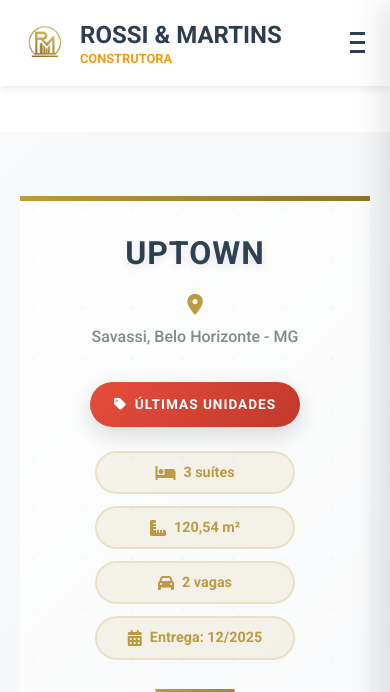
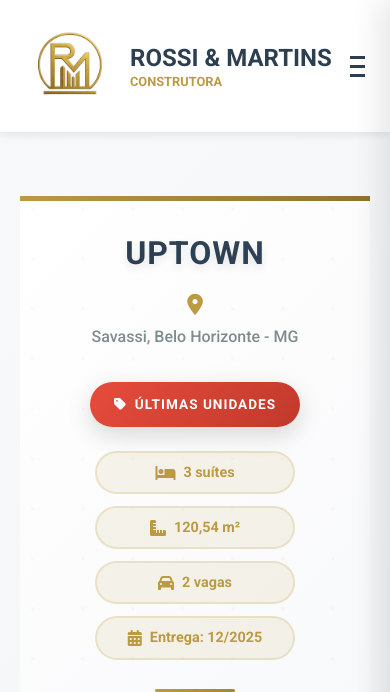
Before and after one commit to wilkerbruno/empreendimentos, a Flask app: page /empreendimento/1 in a window 390 px wide. Shown: the top 692 px of the page. Run offline with Flask 3, Linux system fonts and the light colour scheme.

Commit message:
cores
Alterando algumas cores do projeto

```diff
--- a/static/css/detalhes.css
+++ b/static/css/detalhes.css
@@ -603,7 +603,7 @@
     left: 0;
     width: 60px;
     height: 4px;
-    background: linear-gradient(135deg, #bc9a42, #a18737);
+    background-color: #bc9a42;
     border-radius: 2px;
 }
 
@@ -778,7 +778,7 @@
 
 .btn-submit {
     width: 100%;
-    background: linear-gradient(135deg, #bc9a42, #a18737);
+    background-color: #bc9a42;
     color: white;
     border: none;
     padding: 1.25rem;
@@ -793,7 +793,7 @@
 }
 
 .btn-submit:hover {
-    background: linear-gradient(135deg, #a18737, #8f742f);
+    background-color: #bc9a42;
     transform: translateY(-2px);
     box-shadow: 0 6px 20px rgba(188, 154, 66, 0.4);
 }
--- a/static/css/style.css
+++ b/static/css/style.css
@@ -45,10 +45,7 @@
     gap: 10px;
 }
 
-.logo {
-    width: 40px;
-    height: 40px;
-}
+
 
 .brand-text {
     font-size: 1.5rem;
@@ -296,6 +293,11 @@
         width: 250px;
         padding: 12px 30px;
     }
+
+    .logo {
+        width: 50px;
+        height: 50px;
+    }
 }
 
 @media (max-width: 480px) {
@@ -315,6 +317,11 @@
     .btn-clear, .btn-search {
         width: 200px;
         font-size: 0.9rem;
+    }
+
+    .logo {
+        width: 50px;
+        height: 50px;
     }
 }
 
--- a/static/js/script.js
+++ b/static/js/script.js
@@ -260,7 +260,7 @@
             </div>
 
             <div class="card-price">
-                <strong style="color: #f39c12; font-size: 1.2rem;">${empreendimento.preco}</strong>
+                <strong style="color: #bc9a42; font-size: 1.2rem;">${empreendimento.preco}</strong>
             </div>
             <button class="card-button" onclick="verDetalhes(${empreendimento.id})">
                 VER DETALHES
--- a/templates/base.html
+++ b/templates/base.html
@@ -58,8 +58,8 @@
         }
 
         .logo {
-            width: 50px;
-            height: 50px;
+            width: 100px;
+            height: 100px;
             border-radius: 50%;
         }
 
@@ -71,7 +71,7 @@
 
         .brand-sub {
             font-size: 0.8rem;
-            color: #f39c12;
+            color: #bc9a42;
             display: block;
             margin-top: -5px;
         }
@@ -93,7 +93,7 @@
         }
 
         .nav-menu a:hover {
-            color: #f39c12;
+            color: #bc9a42;
         }
 
         /* Hamburger Button */
@@ -225,7 +225,7 @@
             }
 
             .nav-menu a:hover {
-                background: #f39c12 !important;
+                background: #bc9a42 !important;
                 color: white !important;
                 transform: translateX(-5px);
             }
@@ -233,7 +233,7 @@
             /* Animação do hamburger para X */
             .hamburger.active span:nth-child(1) {
                 transform: rotate(45deg) translate(6px, 6px);
-                background: #f39c12;
+                background: #bc9a42;
             }
 
             .hamburger.active span:nth-child(2) {
@@ -243,7 +243,7 @@
 
             .hamburger.active span:nth-child(3) {
                 transform: rotate(-45deg) translate(6px, -6px);
-                background: #f39c12;
+                background: #bc9a42;
             }
 
             /* Overlay quando menu está aberto */
@@ -280,7 +280,7 @@
 
         /* Efeito hover no hamburger */
         .hamburger:hover span {
-            background: #f39c12;
+            background: #eccd7e;
         }
     </style>
 
@@ -292,7 +292,7 @@
         <nav class="navbar">
             <div class="container">
                 <div class="nav-brand">
-                    <img src="{{ url_for('static', filename='images/logo.png') }}" alt="Construtora Prime" class="logo">
+                    <img src="{{ url_for('static', filename='images/logo.png') }}" alt="ROSSI & MARTINS Construtora" class="logo">
                     <span class="brand-text">ROSSI & MARTINS<span class="brand-sub">CONSTRUTORA</span></span>
                 </div>
                 <ul class="nav-menu">
```
